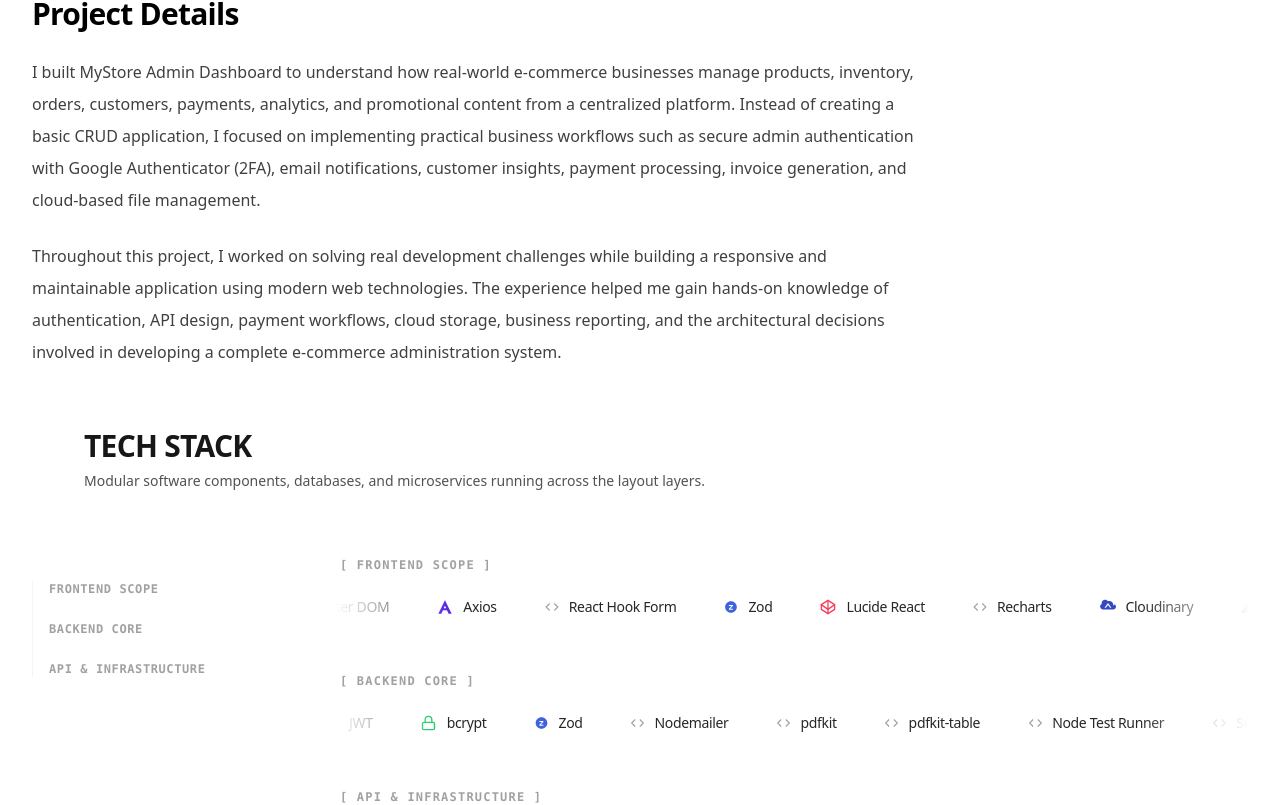
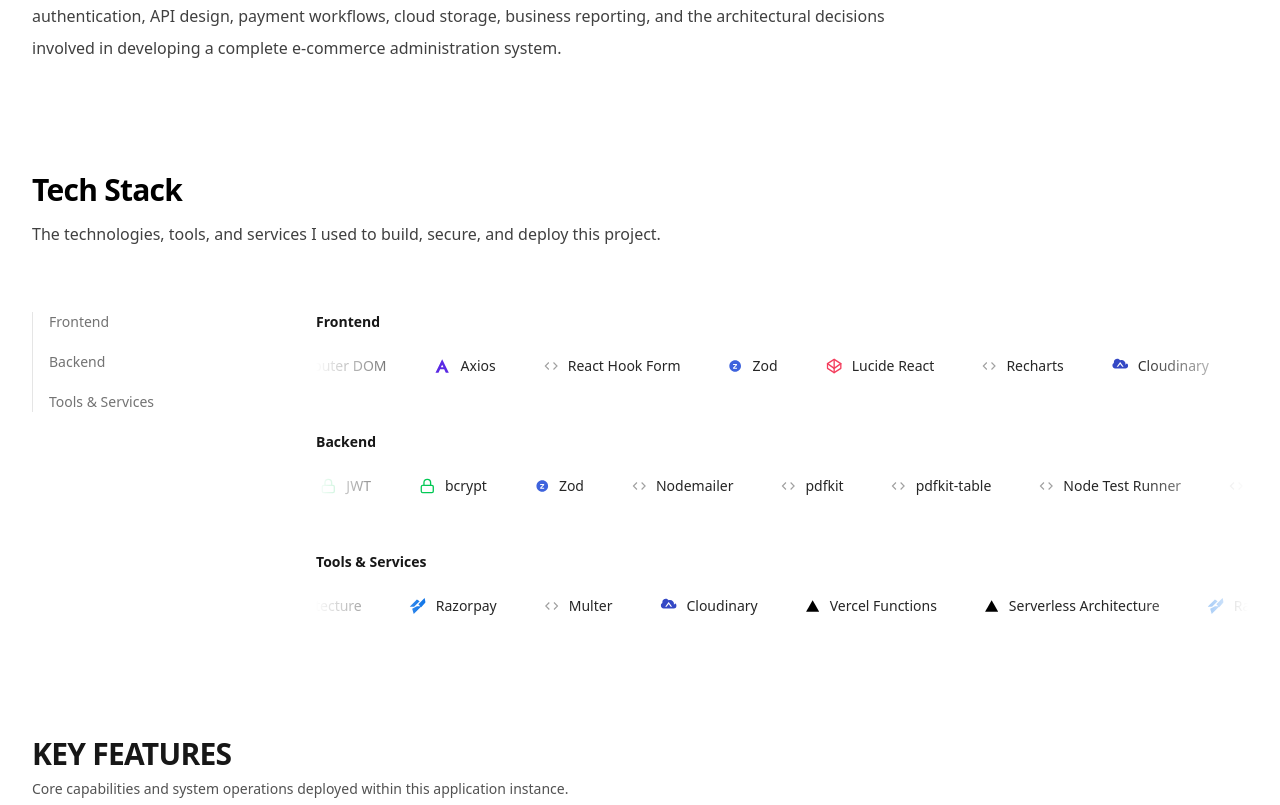
Before and after one commit to md-faizanahmad/Md_Faizan_Ahmad_Portfolio, a Next.js app: page /projects/mystore-admin-dashboard in a window 1280 px wide. Shown: the part 958-1763 px from the top of the page. Built offline with nearby package versions, Linux system fonts and the light colour scheme.

Commit message:
refactor(project-tech-stack): improve readability and simplify section labels

```diff
--- a/src/app/projects/[slug]/page.tsx
+++ b/src/app/projects/[slug]/page.tsx
@@ -46,7 +46,7 @@ export default async function ProjectPage({ params }: PageProps) {
       />
 
       {/* Overview */}
-      <ProjectOverview overview={project.overview} />
+      {/* <ProjectOverview overview={project.overview} /> */}
       <ProjectDescription lgdescription={project.lgdescription} />
 
       <ProjectTechStack
--- a/src/components/projects/components/ProjectTechStack.tsx
+++ b/src/components/projects/components/ProjectTechStack.tsx
@@ -14,7 +14,7 @@ export default function ProjectTechStack({
   backend,
   security = [],
 }: ProjectTechStackProps) {
-  const infrastructure = [
+  const toolsAndServices = [
     ...(backend?.deployment || []),
     ...(backend?.payments || []),
     ...(backend?.fileUploads || []),
@@ -25,28 +25,34 @@ export default function ProjectTechStack({
     .flatMap(([_, values]) => values);
 
   const stackCategories = [
-    { title: "Frontend Scope", data: frontend },
-    { title: "Backend Core", data: coreBackend },
-    { title: "API & Infrastructure", data: infrastructure },
+    { title: "Frontend", data: frontend },
+    { title: "Backend", data: coreBackend },
+    { title: "Tools & Services", data: toolsAndServices },
     ...(security.length
-      ? [{ title: "Security Protocols", data: security }]
+      ? [{ title: "Security & Authentication", data: security }]
       : []),
   ];
 
   return (
-    <section className="w-full mt-3 bg-white text-black transition-colors duration-300 dark:bg-black dark:text-white overflow-hidden">
+    <section className="mt-3 w-full overflow-hidden bg-white text-black transition-colors duration-300 dark:bg-black dark:text-white">
       <style
         dangerouslySetInnerHTML={{
           __html: `
             @keyframes marquee {
-          0% { transform: translateX(0%); }
-          100% { transform: translateX(-50%); }
+              0% {
+                transform: translateX(0%);
               }
+              100% {
+                transform: translateX(-50%);
+              }
+            }
+
             .animate-marquee-loop {
               display: flex;
               width: max-content;
               animation: marquee 32s linear infinite;
             }
+
             .animate-marquee-loop:hover {
               animation-play-state: paused;
             }
@@ -54,39 +60,42 @@ export default function ProjectTechStack({
         }}
       />
 
-      <div className="space-y-1.5 max-w-4xl text-left lg:ms-21 md:ms-21 ms-5 ">
-        <h2 className="text-xl font-extrabold uppercase tracking-tight sm:text-2xl md:text-3xl font-sans text-neutral-900 dark:text-white">
+      {/* Section Header */}
+      <div className="mx-auto max-w-7xl px-4 pt-12 sm:px-6 lg:px-8">
+        <div className="max-w-4xl space-y-3">
+          <h2 className="text-2xl font-bold tracking-tight md:text-3xl">
             Tech Stack
           </h2>
-        <p className="text-sm leading-relaxed text-neutral-600 dark:text-neutral-400 font-sans">
-          Modular software components, databases, and microservices running
-          across the layout layers.
+
+          <p className="text-base leading-7 text-neutral-700 dark:text-neutral-300">
+            The technologies, tools, and services I used to build, secure, and
+            deploy this project.
           </p>
         </div>
+      </div>
 
+      {/* Content */}
       <div className="mx-auto max-w-7xl px-4 py-16 sm:px-6 lg:px-8">
-        <div className="grid gap-12 lg:grid-cols-[240px_1fr] lg:gap-16">
-          {/* LEFT INDEX DIRECTORY */}
+        <div className="grid gap-12 lg:grid-cols-[220px_1fr] lg:gap-16">
+          {/* Left Navigation */}
           <div className="hidden lg:block">
-            <div className="sticky top-32 space-y-6 border-l border-neutral-100 dark:border-neutral-900 pl-4">
-              <div className="text-xs font-bold uppercase tracking-widest text-neutral-400 dark:text-neutral-500"></div>
-              {stackCategories.map((cat) => (
+            <div className="sticky top-32 space-y-5 border-l border-neutral-200 pl-4 dark:border-neutral-800">
+              {stackCategories.map((category) => (
                 <div
-                  key={cat.title}
-                  className="text-xs font-mono font-bold uppercase tracking-wider text-neutral-400 dark:text-neutral-500 hover:text-black dark:hover:text-white transition-colors cursor-default"
+                  key={category.title}
+                  className="text-sm font-medium text-neutral-500 dark:text-neutral-400"
                 >
-                  {cat.title}
+                  {category.title}
                 </div>
               ))}
             </div>
           </div>
 
-          {/* RIGHT VIEWPORT CONTENT - Infinite Marquees calling TechIconMap */}
-          <div className="space-y-12 max-w-full overflow-hidden">
+          {/* Tech Marquees */}
+          <div className="space-y-12 overflow-hidden">
             {stackCategories.map((category) => {
               if (!category.data?.length) return null;
 
-              // Quadruple arrays to support pristine continuous loops across wide displays
               const marqueeItems = [
                 ...category.data,
                 ...category.data,
@@ -95,17 +104,17 @@ export default function ProjectTechStack({
               ];
 
               return (
-                <div key={category.title} className="space-y-4 relative">
-                  <h3 className="text-xs font-mono font-bold uppercase tracking-widest text-neutral-400 dark:text-neutral-500 px-1">
-                    [ {category.title} ]
+                <div key={category.title} className="space-y-4">
+                  <h3 className="text-sm font-semibold text-neutral-900 dark:text-neutral-100">
+                    {category.title}
                   </h3>
 
                   <div className="relative w-full overflow-hidden [mask-image:linear-gradient(to_right,transparent,white_12%,white_88%,transparent)]">
-                    <div className="animate-marquee-loop gap-12 py-2 items-center">
+                    <div className="animate-marquee-loop items-center gap-12 py-2">
                       {marqueeItems.map((tech, idx) => (
                         <div
                           key={`${tech}-${idx}`}
-                          className="flex items-center gap-2.5 text-neutral-800 dark:text-neutral-200 hover:text-black dark:hover:text-white transition-colors duration-150 select-none cursor-default shrink-0 text-sm font-sans font-medium tracking-tight"
+                          className="flex shrink-0 cursor-default select-none items-center gap-2.5 text-sm font-medium text-neutral-800 transition-colors duration-150 hover:text-black dark:text-neutral-200 dark:hover:text-white"
                         >
                           <TechIconMap name={tech} />
                           <span>{tech}</span>
```
Lines whose indentation alone changed are shown as unchanged.
